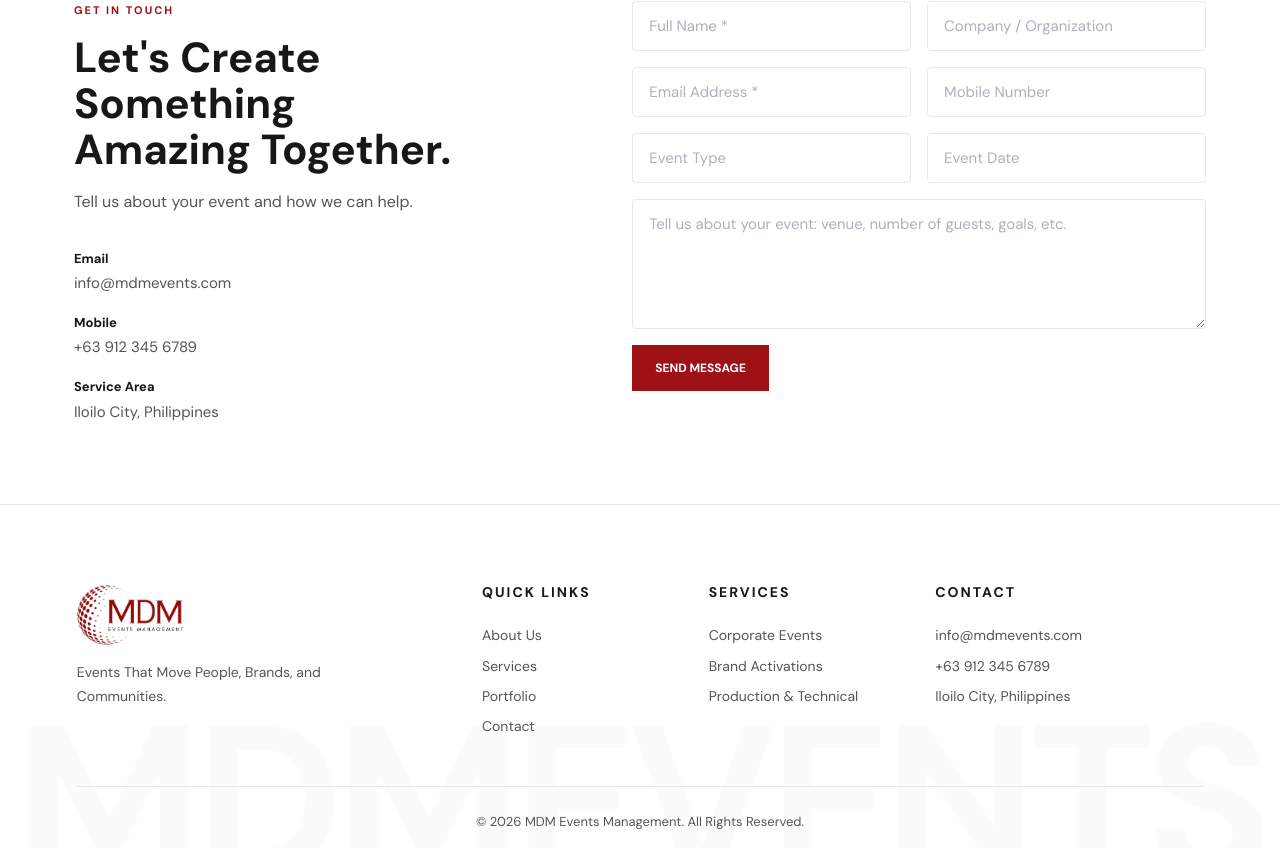
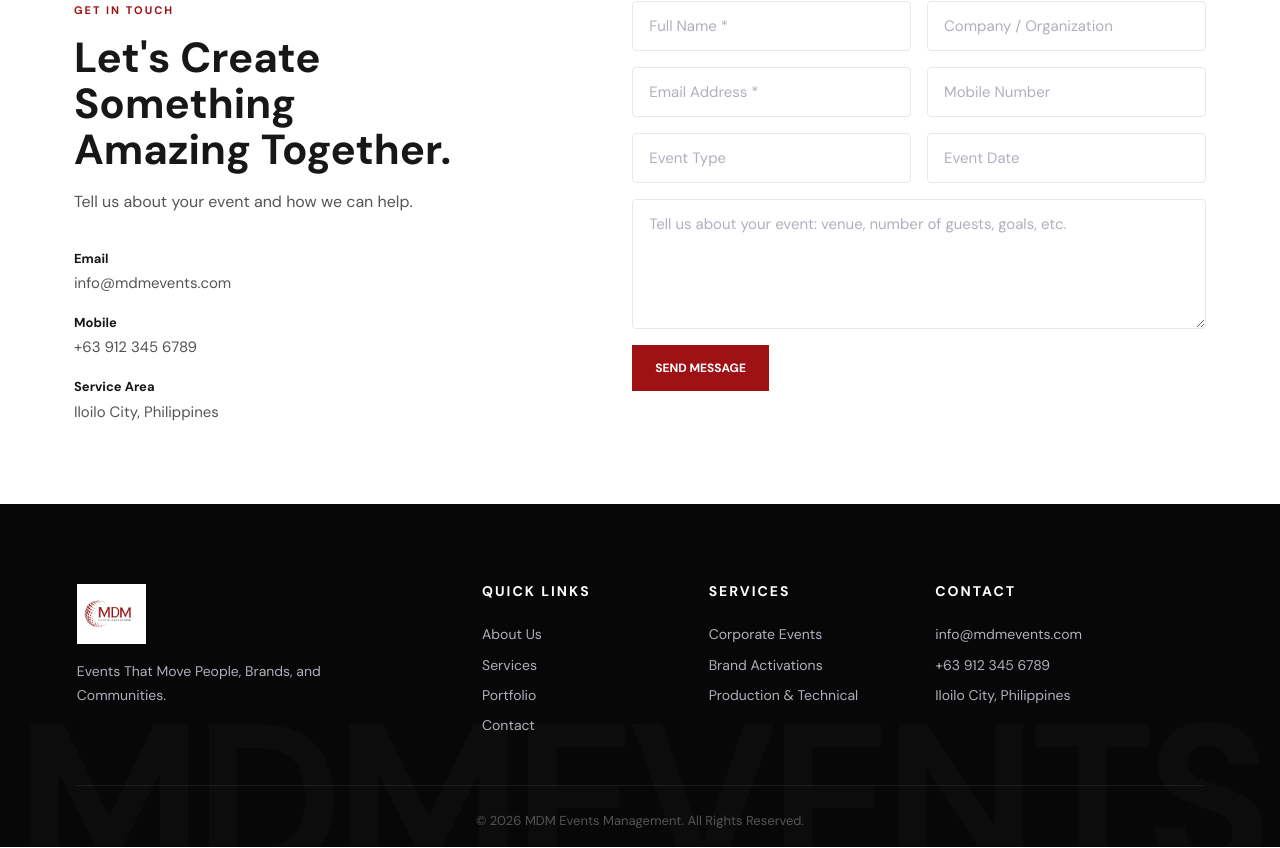
Before and after one commit to J-Akiru5/mdm, a Next.js app: page / in a window 1280 px wide. Shown: the part 3096-3944 px from the top of the page. Built offline with nearby package versions, Linux system fonts and the light colour scheme; no server answers; the database is empty.

Commit message:
fix(footer): revert white bg and update footer logo image to mdm_logo.jpg for dark bg compatibility

```diff
--- a/src/components/layout/Footer.module.css
+++ b/src/components/layout/Footer.module.css
@@ -1,11 +1,10 @@
 .footer {
-  background-color: var(--color-white);
-  color: var(--color-gray-600);
+  background-color: var(--color-dark);
+  color: var(--color-gray-300);
   padding: var(--space-2xl) 0 var(--space-md);
   position: relative;
   overflow: hidden;
   border-radius: 0 !important; /* Ensure sharp edges */
-  border-top: 1px solid var(--color-gray-100);
 }
 
 .inner {
@@ -21,7 +20,7 @@
   grid-template-columns: 2fr 1fr 1fr 1.5fr;
   gap: var(--space-xl);
   padding-bottom: var(--space-xl);
-  border-bottom: 1px solid var(--color-gray-100);
+  border-bottom: 1px solid rgba(255, 255, 255, 0.08);
 }
 
 .brand {
@@ -74,7 +73,7 @@
   font-weight: 700;
   text-transform: uppercase;
   letter-spacing: 2px;
-  color: var(--color-gray-900);
+  color: var(--color-white);
   margin-bottom: var(--space-lg);
 }
 
@@ -88,14 +87,14 @@
 
 .columnLinks a {
   font-size: 14px;
-  color: var(--color-gray-600);
+  color: var(--color-gray-300);
   transition: color 0.3s;
   text-decoration: none;
   border-radius: 0 !important;
 }
 
 .columnLinks a:hover {
-  color: var(--color-primary);
+  color: var(--color-primary-light);
 }
 
 .columnLinks li {
@@ -121,7 +120,7 @@
   font-size: 16.5vw; /* Large, responsive typography */
   font-weight: 900;
   text-transform: uppercase;
-  color: rgba(0, 0, 0, 0.015); /* Ultra-low opacity black for watermark look */
+  color: rgba(255, 255, 255, 0.022); /* Ultra-low opacity white for watermark look */
   letter-spacing: -0.04em;
   line-height: 1;
   pointer-events: none;
--- a/src/components/layout/Footer.tsx
+++ b/src/components/layout/Footer.tsx
@@ -23,7 +23,7 @@ export default function Footer() {
           <div className={styles.brand}>
             <Link href="/" className={styles.logo}>
               <Image
-                src="/logo/mdm_logo.png"
+                src="/logo/mdm_logo.jpg"
                 alt="MDM Events Management Logo"
                 width={106}
                 height={60}
```
